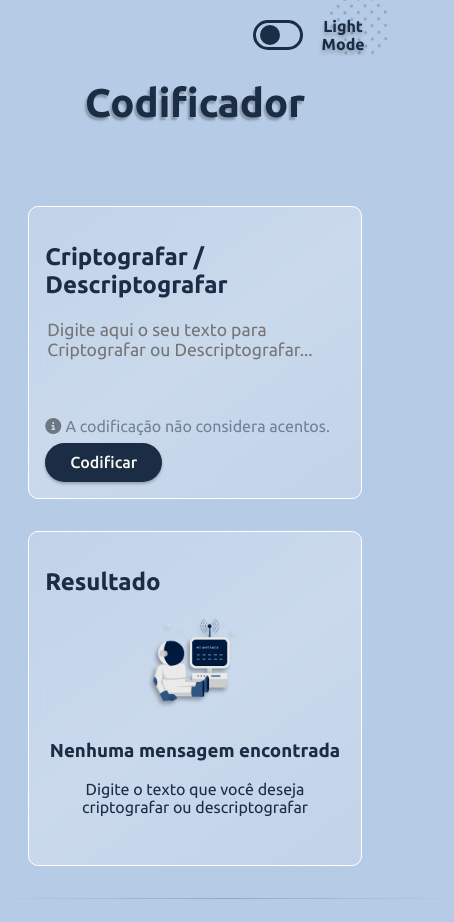
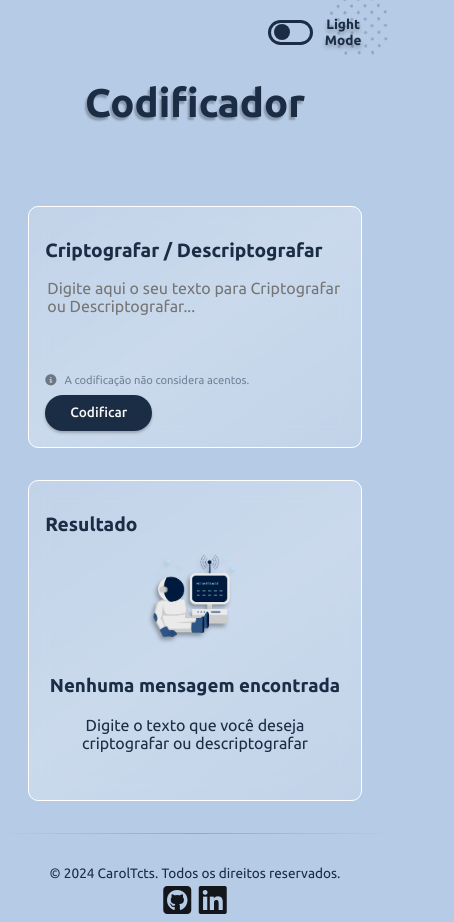
Before and after one commit to Major2571/Challenge1_Alura_ONE, a plain HTML site: page index.html in a window 390 px wide. Shown: the top 922 px of the page, 454 px wide, since content can reach past the window. Drawn offline with nearby package versions, Linux system fonts and the light colour scheme.

Commit message:
Add mobile config

```diff
--- a/assets/css/style.css
+++ b/assets/css/style.css
@@ -24,7 +24,7 @@ h1 {
 }
 
 h2 {
-  font-size: clamp(1.5rem, 4vw, 1.7rem);
+  font-size: clamp(0.5rem, 4vw, 1.7rem);
 }
 
 p {
@@ -150,8 +150,8 @@ input:checked + .slider:before {
   outline: none;
   color: var(--dark-text);
   font-weight: 500;
-  font-size: 1em;
-  transition: all .2s ease-in;
+  font-size: 1rem;
+  transition: all 0.2s ease-in;
 }
 
 .btn-copy i {
@@ -196,7 +196,7 @@ textarea {
   resize: none;
   box-sizing: border-box;
   background: none;
-  font-size: 1.1em;
+  font-size: 1rem;
   margin-bottom: 1em;
 }
 
@@ -208,7 +208,7 @@ textarea {
 .info-message-text {
   display: flex;
   align-items: center;
-  gap: 0.5vh;
+  gap: 0.5rem;
   opacity: 0.5;
 }
 
@@ -235,24 +235,60 @@ footer {
   margin: 0;
   position: absolute;
   bottom: 0;
+  left: 0;
   padding: 2rem;
   width: 100%;
   text-align: center;
+  overflow-wrap: break-word;
 
   border-top: 1px solid;
   border-image-slice: 1;
   border-image-source: linear-gradient(to right, #0000, #28486f40, #0000);
 }
 
-.footer-social-icons a{
+.footer-social-icons a {
   font-size: 2rem;
   text-decoration: none;
-  transition: all .3s ease-in-out;
+  transition: all 0.3s ease-in-out;
 }
 
+@media (max-width: 1200px) {
+  h2,
+  .btn {
+    font-size: 1.2rem;
+  }
 
+  .btn {
+    font-size: 0.85rem;
+  }
+  .btn-theme {
+    font-size: 0.85rem;
+    gap: 0;
+  }
 
-@media (max-width: 1200px) {
+  .switch {
+    position: relative;
+    display: inline-block;
+    width: 45px;
+    height: 25px;
+  }
+
+  .slider:before {
+    position: absolute;
+    content: "";
+    height: 16px;
+    width: 16px;
+    left: 3px;
+    bottom: 2px;
+    background-color: var(--light-text);
+    -webkit-transition: 0.4s;
+    transition: 0.4s;
+  }
+
+  .info-message-text {
+    font-size: 0.7rem;
+  }
+
   textarea {
     height: 20vw;
   }
@@ -275,5 +311,7 @@ footer {
 
   footer {
     position: relative;
+    width: auto;
+    font-size: 0.85rem;
   }
 }
```
